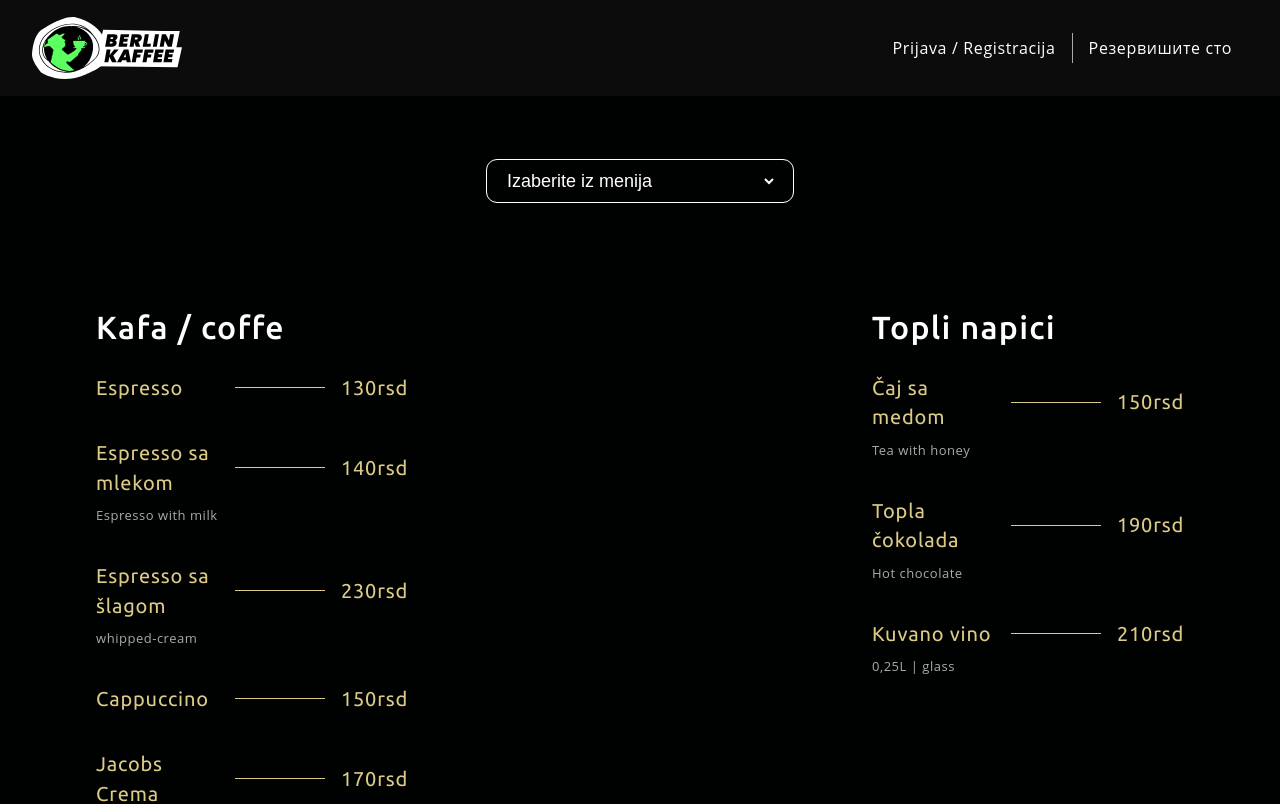
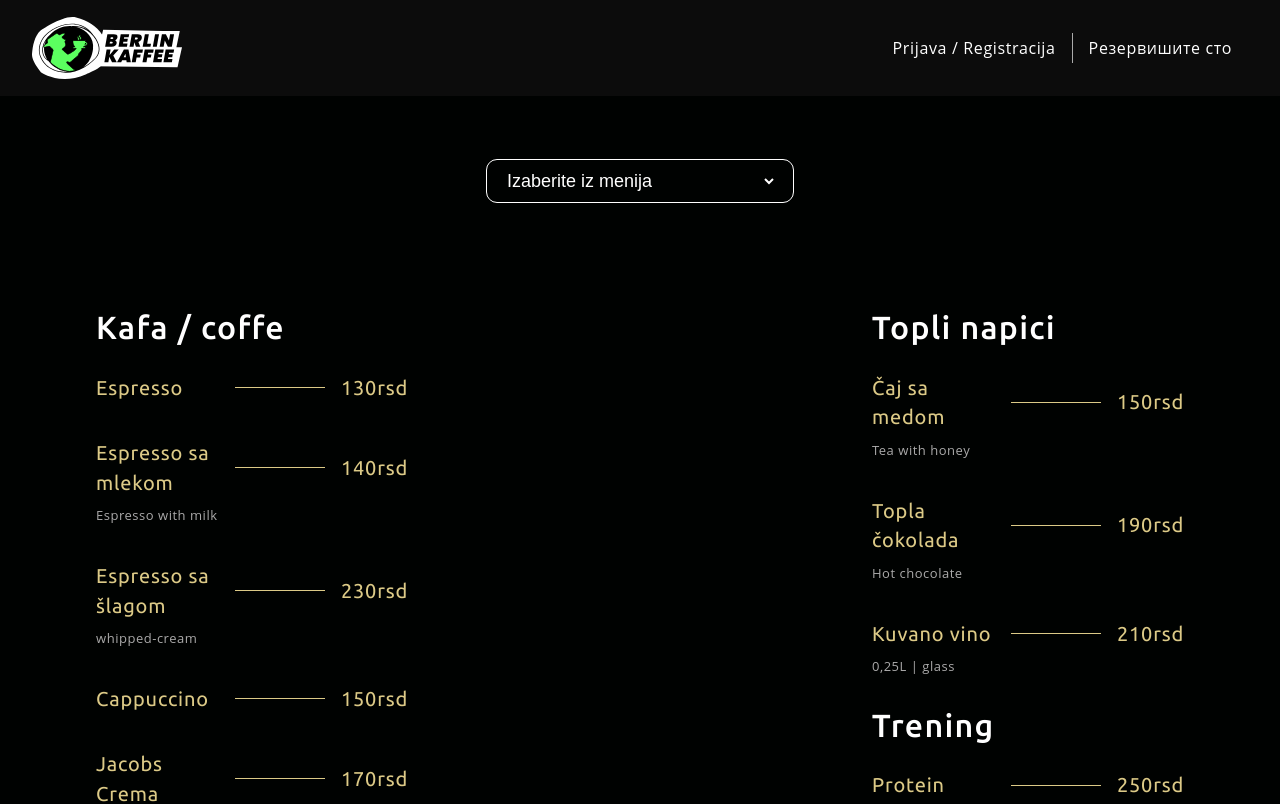
Before and after one commit to spasml1989/berlin, a React (Create React App) app: page / in a window 1280 px wide. Shown: the top 804 px of the page. Built offline with nearby package versions, Linux system fonts and the light colour scheme.

Commit message:
shake glupi

```diff
--- a/src/constants/data.js
+++ b/src/constants/data.js
@@ -739,4 +739,4 @@ const berlin_manifacture = [
 
 
 
-export default { coffe, topli_napici,  slatke_mutilice, mineralne_vode, smoothie, cedjeni_sokovi,  sokovi, zestina, piva, rakije_sa_cera, vina, vina_crvena, aperitivi, cider, kokteli, dorucak, zdrava_prica_slatko, razonoda, paketi, berlin_manifacture };
+export default { coffe, topli_napici, trening,  slatke_mutilice, mineralne_vode, smoothie, cedjeni_sokovi,  sokovi, zestina, piva, rakije_sa_cera, vina, vina_crvena, aperitivi, cider, kokteli, dorucak, zdrava_prica_slatko, razonoda, paketi, berlin_manifacture };
--- a/src/menu/FullMenu.jsx
+++ b/src/menu/FullMenu.jsx
@@ -141,6 +141,13 @@ const FullMenu = () => {
                                 <MenuItem key={slatke_mutilice.title + index} title={slatke_mutilice.title} price={slatke_mutilice.price} tags={slatke_mutilice.tags} />
                             ))}
 
+                            {mutilice_cedjeniVisible && <p style={{ fontSize: '32px' }} className="app__specialMenu-menu_heading custom_p">Trening</p>}
+                            {mutilice_cedjeniVisible && data.trening?.map((trening, index) => (
+                                <MenuItem key={trening.title + index} title={trening.title} price={trening.price} tags={trening.tags} />
+                            ))}
+
+
+
                             {mineralneSokoviVisible && <p style={{ fontSize: '32px' }} className="app__specialMenu-menu_heading custom_p">Mineralne Vode</p>}
                             {mineralneSokoviVisible && data.mineralne_vode?.map((mineralne_vode, index) => (
                                 <MenuItem key={mineralne_vode.title + index} title={mineralne_vode.title} price={mineralne_vode.price} tags={mineralne_vode.tags} />
@@ -201,9 +208,14 @@ const FullMenu = () => {
                             ))}
 
 
-                        {defaultDrinkVisible && <p style={{ fontSize: '32px' }} className="app__specialMenu-menu_heading custom_p">Topli napici</p>}
+                             {defaultDrinkVisible && <p style={{ fontSize: '32px' }} className="app__specialMenu-menu_heading custom_p">Topli napici</p>}
                             {defaultDrinkVisible && data.topli_napici.map((topli_napici, index) => (
                                 <MenuItem key={topli_napici.title + index} title={topli_napici.title} price={topli_napici.price} tags={topli_napici.tags} />
+                            ))}
+
+                             {defaultDrinkVisible && <p style={{ fontSize: '32px' }} className="app__specialMenu-menu_heading custom_p">Trening</p>}
+                            {defaultDrinkVisible && data.trening.map((trening, index) => (
+                                <MenuItem key={trening.title + index} title={trening.title} price={trening.price} tags={trening.tags} />
                             ))}
 
 
```
